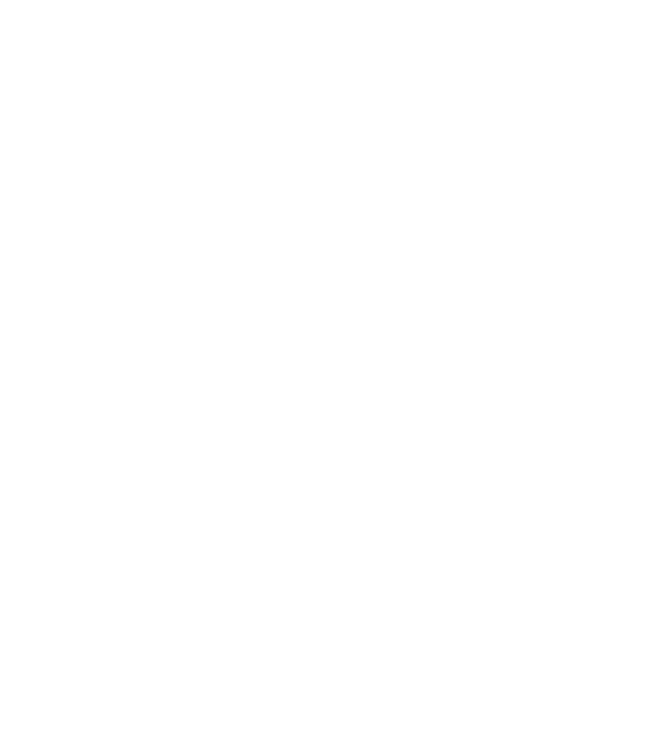
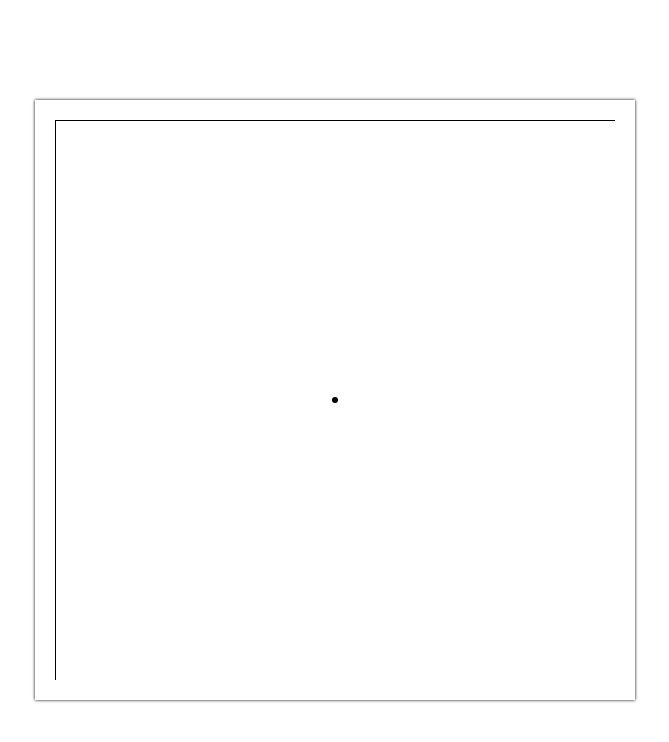
Before and after one commit to vosmoke/canvas-fir, a plain HTML site: page index.html in a window 1280 px wide. Shown: the whole page, without its empty margins (305-974 px from the left). Drawn offline with Linux system fonts and the light colour scheme.

Commit message:
确定了画线的思路

```diff
--- a/css/index.css
+++ b/css/index.css
@@ -0,0 +1,9 @@
+#canvas{
+	display: block;
+	position:absolute;
+	left:50%;
+	top:50%;
+	margin-left:-300px;
+	margin-top:-300px;
+	box-shadow:0 0 3px black;
+}
--- a/index.html
+++ b/index.html
@@ -7,6 +7,6 @@
 	<script src="js/index.js"></script>
 </head>
 <body>
-
+	<canvas id="canvas" width="600" height="600"></canvas>
 </body>
 </html>
--- a/js/index.js
+++ b/js/index.js
@@ -0,0 +1,19 @@
+window.onload = function () {
+	var canvas = document.querySelector('#canvas');
+	var ctx = canvas.getContext('2d');
+
+	ctx.beginPath();
+	ctx.moveTo(20,20.5);
+	ctx.lineTo(580,20.5);
+	ctx.stroke();
+
+	ctx.beginPath();
+	ctx.moveTo(20.5,20);
+	ctx.lineTo(20.5,580);
+	ctx.stroke();
+
+
+	ctx.beginPath();
+	ctx.arc(300,300,3,0,Math.PI*2);
+	ctx.fill();
+}
```
